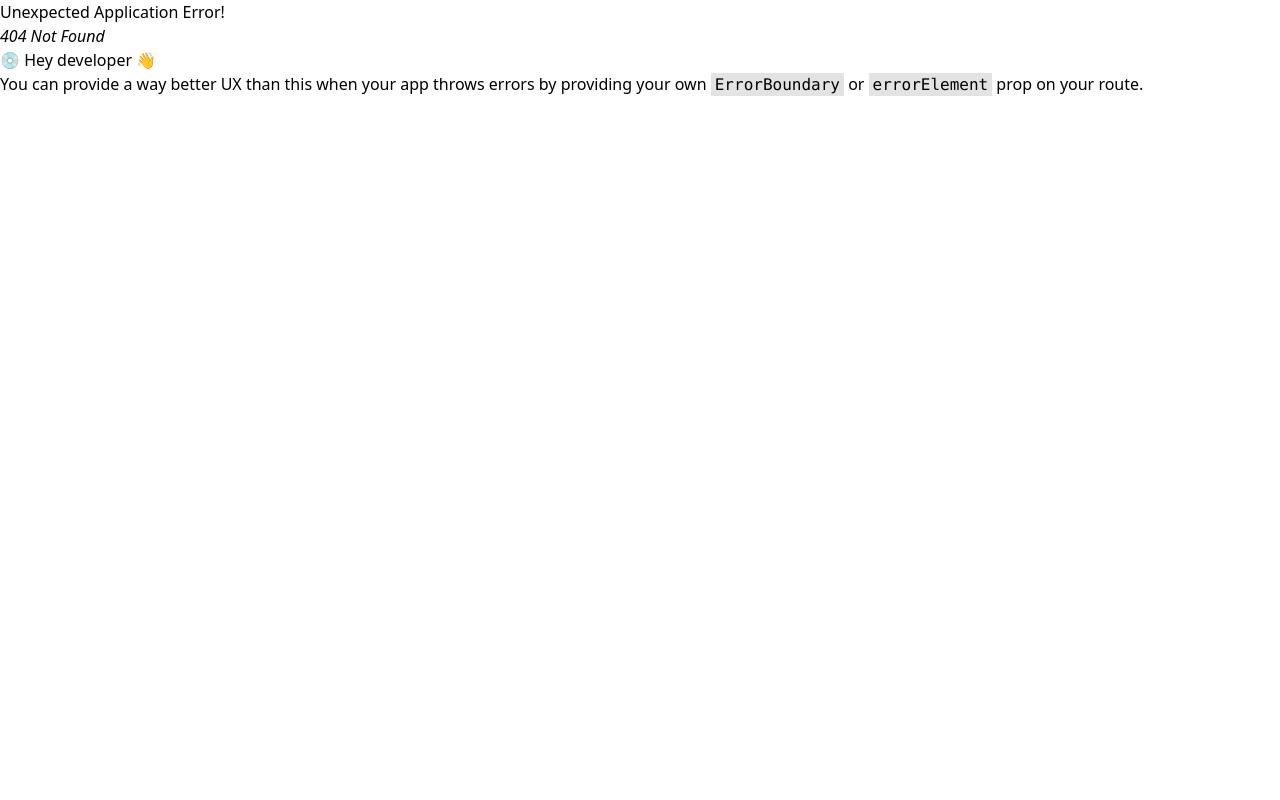
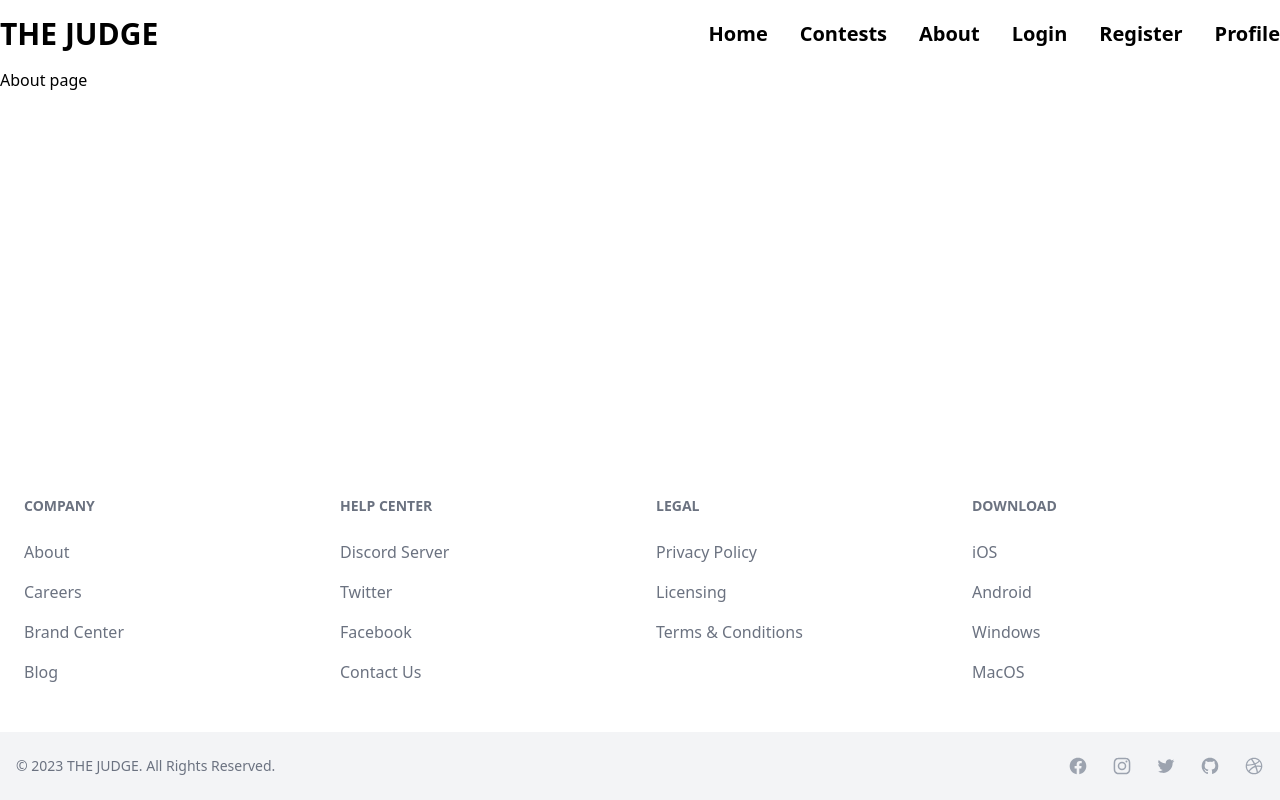
Before and after one commit to Ahmedhussin1/GP-Prototype-101, a React (Vite) app: page /about in a window 1280 px wide. Before the commit this address had no page. Built offline with nearby package versions, Linux system fonts and the light colour scheme.

Commit message:
adding about page

```diff
--- a/src/App.jsx
+++ b/src/App.jsx
@@ -8,6 +8,7 @@
 import SignUp from './pages/SignUp'
 import Login from './pages/Login'
 import Profile from './pages/Profile'
+import About from './pages/About'
 
 const router = createBrowserRouter(
 	createRoutesFromElements(
@@ -17,6 +18,7 @@
 			<Route path="sign-up" element={<SignUp />} />
 			<Route path="Login" element={<Login />} />
 			<Route path="profile" element={<Profile />} />
+      <Route path='about' element={<About/>} />
 			<Route path="/problems/:id" element={<Problems />} />
 			<Route path="/statement/:id" element={<ProblemStatement />} />
 		</Route>,
--- /dev/null
+++ b/src/pages/About.jsx
@@ -0,0 +1,9 @@
+import React from 'react'
+
+function About() {
+  return (
+    <div>About page</div>
+  )
+}
+
+export default About
```
